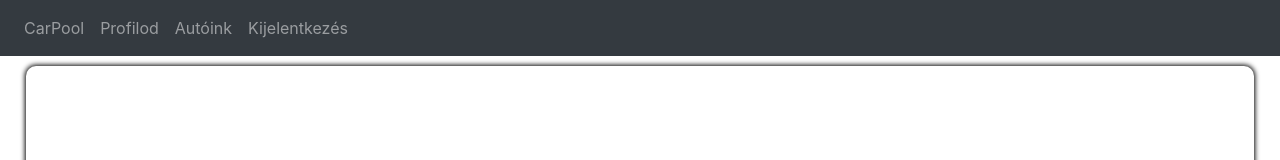
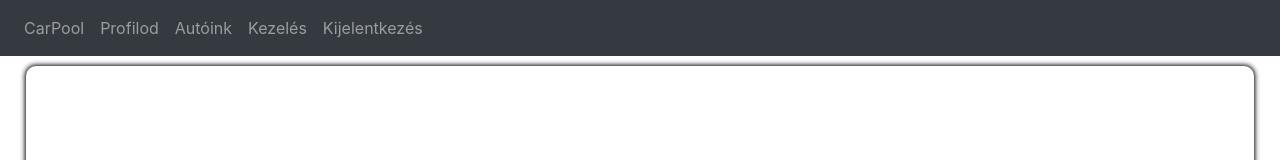
Before and after one commit to Bencece/CarPoolNew, a Vue app in the folder client/: page /management in a window 1280 px wide. Shown: the top 160 px of the page. Built offline with nearby package versions, Linux system fonts and the light colour scheme; sample sign-in values are in the browser's storage.

Commit message:
add fonts

```diff
--- a/client/package.json
+++ b/client/package.json
@@ -8,6 +8,9 @@
     "lint": "vue-cli-service lint"
   },
   "dependencies": {
+    "@fortawesome/fontawesome-svg-core": "^1.2.28",
+    "@fortawesome/free-solid-svg-icons": "^5.13.0",
+    "@fortawesome/vue-fontawesome": "^0.1.9",
     "axios": "^0.19.2",
     "bootstrap-vue": "^2.1.0",
     "core-js": "^3.6.4",
--- a/client/src/components/Menu.vue
+++ b/client/src/components/Menu.vue
@@ -3,13 +3,16 @@
       <nav class="navbar navbar-expand-sm  bg-dark navbar-dark sticky-top">
         <ul class="navbar-nav">
           <li class="nav-item">
-            <router-link v-if="loggedIn" to="/dashboard" class="nav-link navButton">CarPool</router-link>
+            <router-link v-if="loggedIn" to="/dashboard" class="nav-link navButton"><font-awesome-icon icon=""/>CarPool</router-link>
           </li>
           <li class="nav-item">
             <router-link v-if="loggedIn" to="/profile" class="nav-link navButton">Profilod</router-link>
           </li>
           <li class="nav-item">
             <router-link v-if="loggedIn" to="/cars" class="nav-link navButton">Autóink</router-link>
+          </li>
+          <li class="nav-item">
+            <router-link v-if="loggedIn" to="/management" class="nav-link navButton">Kezelés</router-link>
           </li>
           <li class="nav-item">
             <a v-if="loggedIn" @click="logout" class="nav-link navButton" href="">Kijelentkezés</a>
--- a/client/src/main.js
+++ b/client/src/main.js
@@ -6,12 +6,20 @@ import App from './App.vue'
 import router from './router'
 import store from './store'
 import axios from '../node_modules/axios'
+import { library } from '@fortawesome/fontawesome-svg-core'
+import { faUserSecret } from '@fortawesome/free-solid-svg-icons'
+import { FontAwesomeIcon } from '@fortawesome/vue-fontawesome'
+
+library.add(faUserSecret)
+Vue.component('font-awesome-icon', FontAwesomeIcon)
 
 Vue.config.productionTip = false
+
 
 new Vue({
   router,
   store,
+  components: { App },
   created () {
     const userString = localStorage.getItem('user') // grab user data from local storage
     if (userString) { // check to see if there is indeed a user
--- a/client/src/router/index.js
+++ b/client/src/router/index.js
@@ -1,20 +1,21 @@
 import Vue from 'vue'
 import VueRouter from 'vue-router'
-import Home from '../views/Home.vue'
+//import Home from '../views/Home.vue'
 import Dashboard from '../views/Dashboard.vue'
 import RegisterUser from '../views/RegisterUser.vue'
 import LoginUser from '../views/LoginUser.vue'
 import Profile from '../views/Profile.vue'
 import Cars from '../views/Cars.vue'
+import Management from '../views/Management.vue'
 
 Vue.use(VueRouter)
 
   const routes = [
-  {
+  /*{
     path: '/home',
     name: 'Home',
     component: Home
-  },
+  },*/
   {
     path: '/about',
     name: 'About',
@@ -50,6 +51,12 @@ Vue.use(VueRouter)
     name: 'cars',
     component: Cars,
     meta: { requiresAuth: true }
+  },
+  {
+    path: '/management',
+    name: 'management',
+    component: Management,
+    meta: { requiresAuth: true }
   }
 ]
 
--- /dev/null
+++ b/client/src/views/Management.vue
@@ -0,0 +1,21 @@
+<template>
+    <div>
+
+    </div>
+</template>
+<script>
+//import axios from 'axios'
+export default {
+    name: 'Management',
+    data () {
+    return {
+    }
+  },
+  created () {
+
+  }
+}
+</script>
+
+<style scoped>
+</style>
```
Also changed, not shown: 1 other file (tests, documents, lock files or other folders).
